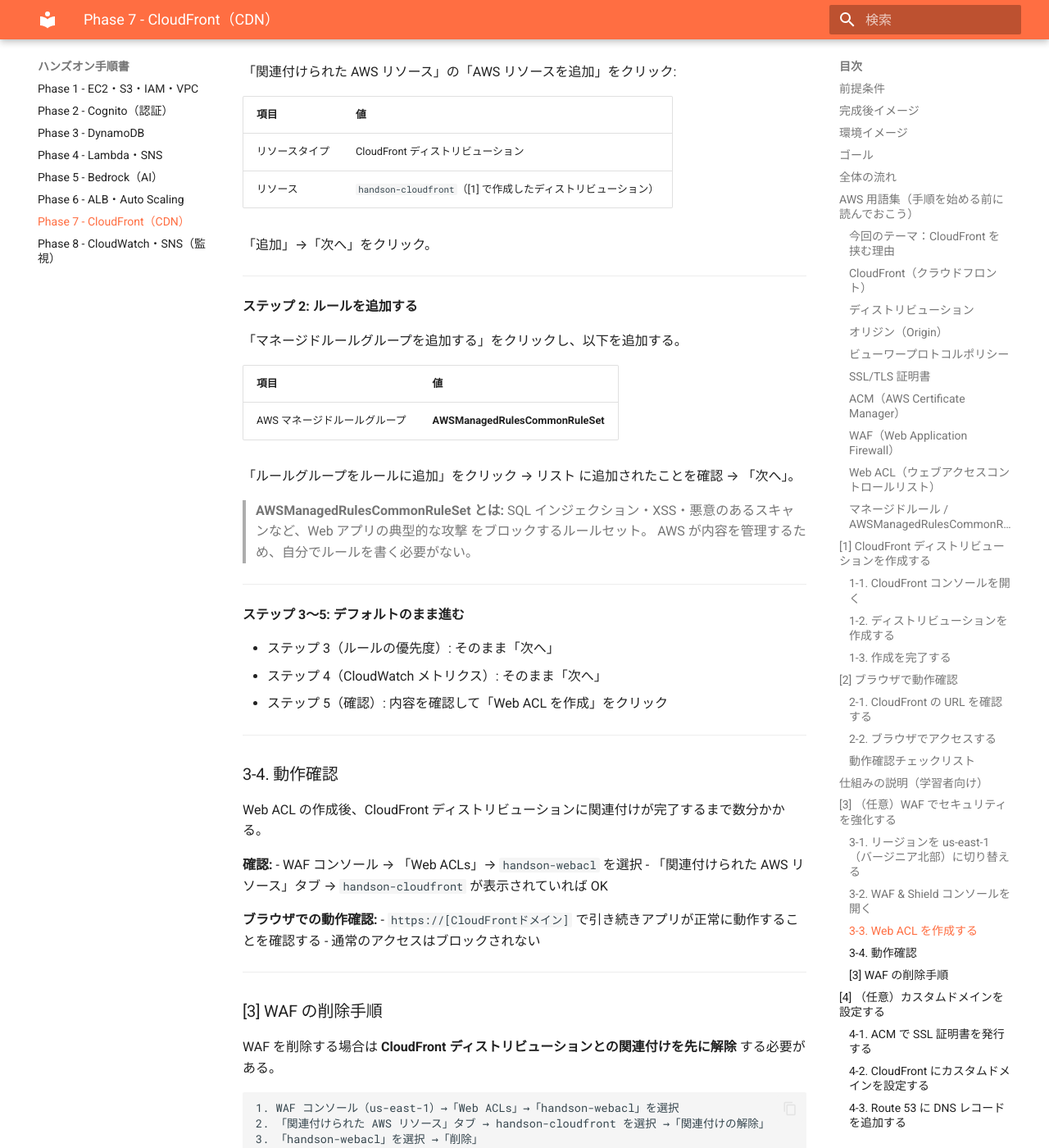
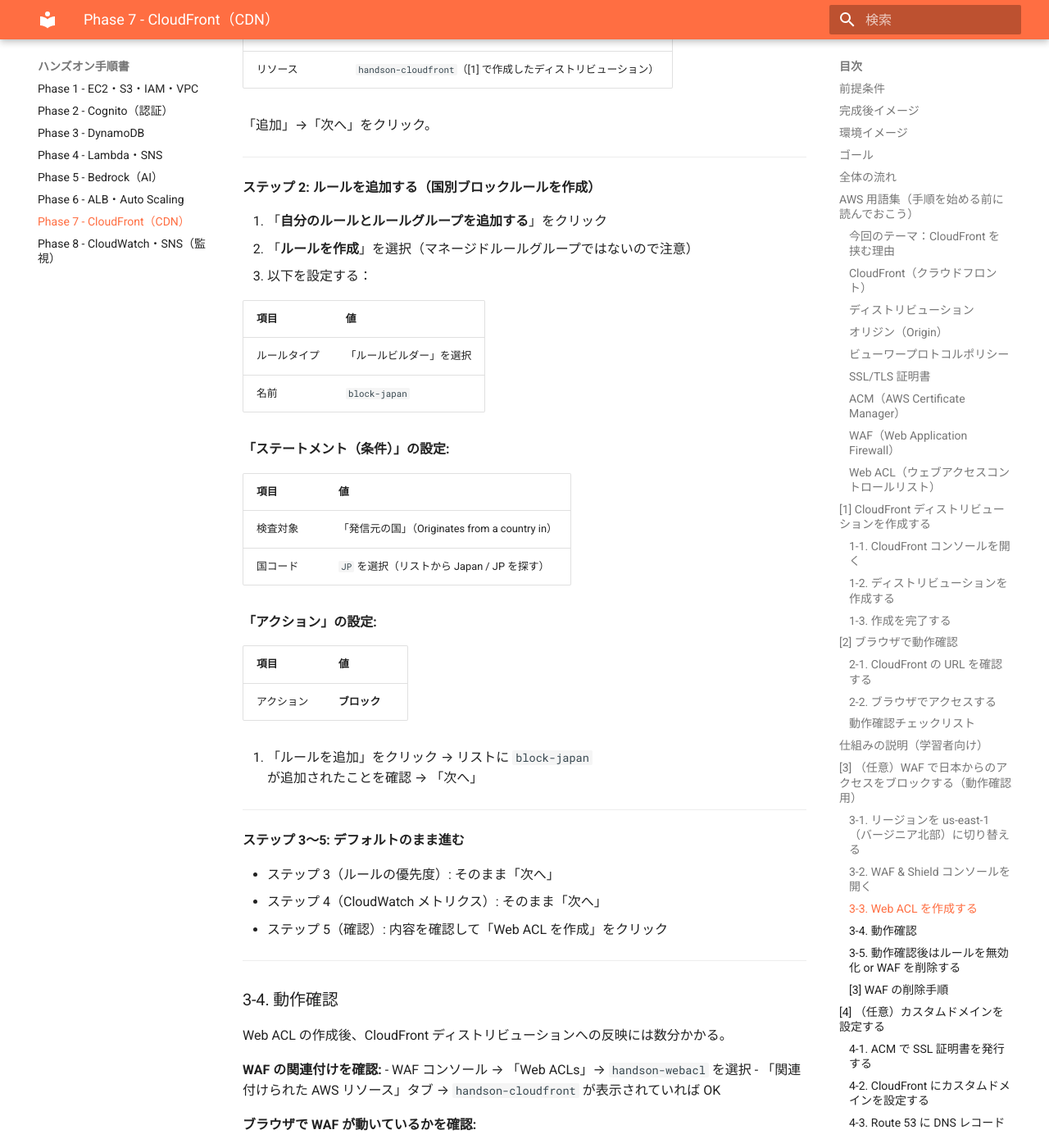
Before and after one commit to ohtsuka-shota-se/samurai-repo, an MkDocs documentation site: the page built from docs/07_CloudFront_ハンズオン手順.md, in a window 1280 px wide and 1400 px high, scrolled down 8845 px. Shown: the whole window at 82% size. Built offline with MkDocs 1.6.1 and Material for MkDocs 9.7.7, drawn with Linux system fonts in a browser that asks for light colours; some of the changed text lies outside the part shown.

Commit message:
repair phase07

````diff
--- a/docs/07_CloudFront_ハンズオン手順.md
+++ b/docs/07_CloudFront_ハンズオン手順.md
@@ -220,14 +220,6 @@
 
 ---
 
-### マネージドルール / AWSManagedRulesCommonRuleSet
-
-AWS があらかじめ用意している攻撃パターンのルールセット。
-自分でルールを書かなくても、一般的な Web 攻撃（SQL インジェクション・XSS・悪意のあるスキャンなど）を
-自動でブロックできる。今回はこのルールセットを 1 つ追加する。
-
----
-
 ## [1] CloudFront ディストリビューションを作成する
 
 ### 1-1. CloudFront コンソールを開く
@@ -343,12 +335,12 @@
 
 ---
 
-## [3] （任意）WAF でセキュリティを強化する
+## [3] （任意）WAF で日本からのアクセスをブロックする（動作確認用）
 
-CloudFront に WAF（Web Application Firewall）を設定し、一般的な攻撃パターンをブロックする。
-**Route 53 やカスタムドメインがなくても設定できる。** 興味があれば試してみよう。
+CloudFront に WAF（Web Application Firewall）を設定し、**特定の国（ここでは日本）からのアクセスをブロック**する。
+WAF が正しく動作しているかをブラウザで確認できる。確認後は必ず削除すること。
 
-> **費用目安:** Web ACL $5/月 + AWSManagedRulesCommonRuleSet $1/月 = **約 $6/月**
+> **費用目安:** Web ACL $5/月
 > ハンズオン終了後は必ず削除すること。
 
 ---
@@ -391,19 +383,31 @@
 
 ---
 
-**ステップ 2: ルールを追加する**
+**ステップ 2: ルールを追加する（国別ブロックルールを作成）**
 
-「マネージドルールグループを追加する」をクリックし、以下を追加する。
+1. 「**自分のルールとルールグループを追加する**」をクリック
+2. 「**ルールを作成**」を選択（マネージドルールグループではないので注意）
+3. 以下を設定する：
 
 | 項目 | 値 |
 |------|-----|
-| AWS マネージドルールグループ | **AWSManagedRulesCommonRuleSet** |
+| ルールタイプ | 「ルールビルダー」を選択 |
+| 名前 | `block-japan` |
 
-「ルールグループをルールに追加」をクリック → リスト に追加されたことを確認 → 「次へ」。
+**「ステートメント（条件）」の設定:**
 
-> **AWSManagedRulesCommonRuleSet とは:**
-> SQL インジェクション・XSS・悪意のあるスキャンなど、Web アプリの典型的な攻撃 をブロックするルールセット。
-> AWS が内容を管理するため、自分でルールを書く必要がない。
+| 項目 | 値 |
+|------|-----|
+| 検査対象 | 「発信元の国」（Originates from a country in） |
+| 国コード | `JP` を選択（リストから Japan / JP を探す） |
+
+**「アクション」の設定:**
+
+| 項目 | 値 |
+|------|-----|
+| アクション | **ブロック** |
+
+4. 「ルールを追加」をクリック → リストに `block-japan` が追加されたことを確認 → 「次へ」
 
 ---
 
@@ -417,15 +421,41 @@
 
 ### 3-4. 動作確認
 
-Web ACL の作成後、CloudFront ディストリビューションに関連付けが完了するまで数分かかる。
+Web ACL の作成後、CloudFront ディストリビューションへの反映には数分かかる。
 
-**確認:**
+**WAF の関連付けを確認:**
 - WAF コンソール → 「Web ACLs」→ `handson-webacl` を選択
 - 「関連付けられた AWS リソース」タブ → `handson-cloudfront` が表示されていれば OK
 
-**ブラウザでの動作確認:**
-- `https://[CloudFrontドメイン]` で引き続きアプリが正常に動作することを確認する
-- 通常のアクセスはブロックされない
+**ブラウザで WAF が動いているかを確認:**
+
+ブラウザで `https://[CloudFrontドメイン]` にアクセスする。
+
+日本のIPからアクセスしているため、以下のエラーが表示されれば **WAF が正常に機能している**。
+
+```
+403 Forbidden
+```
+
+> CloudFront / WAF が返す 403 画面（英語）が表示される。アプリのログイン画面ではなく、
+> シンプルなエラー画面が出ればブロック成功。
+
+---
+
+### 3-5. 動作確認後はルールを無効化 or WAF を削除する
+
+ブロックを確認したら、アプリを使えるように戻す。以下のどちらかを選ぶ。
+
+**方法 A: ルールを無効化してアプリを使い続ける（WAF を残したまま）**
+
+1. WAF コンソール → `handson-webacl` → 「ルール」タブ
+2. `block-japan` のトグルを **オフ**（無効）にする
+3. 「保存」をクリック
+4. 数分後にアプリに再アクセスできるようになる
+
+**方法 B: WAF ごと削除する（ハンズオン終了時）**
+
+下記「WAF の削除手順」を参照。
 
 ---
 
@@ -569,5 +599,4 @@
 | CloudFront | 無料枠：1TB/月のデータ転送・1,000万リクエスト/月 | ハンズオン程度なら $0 |
 | ACM 証明書 | **無料** | パブリック証明書の発行・維持費用なし |
 | Route 53 レコード | $0.50/月（ホストゾーン） + クエリ費用 | ドメインを Route 53 で管理している場合のみ |
-| WAF Web ACL | **$5/月** | Web ACL 1 つにつき固定 |
-| WAF ルールグループ | **$1/月**（AWSManagedRulesCommonRuleSet） | ルールグループ 1 つにつき固定。**ハンズオン後は削除すること** |
+| WAF Web ACL | **$5/月** | Web ACL 1 つにつき固定。**ハンズオン後は削除すること** |
````
